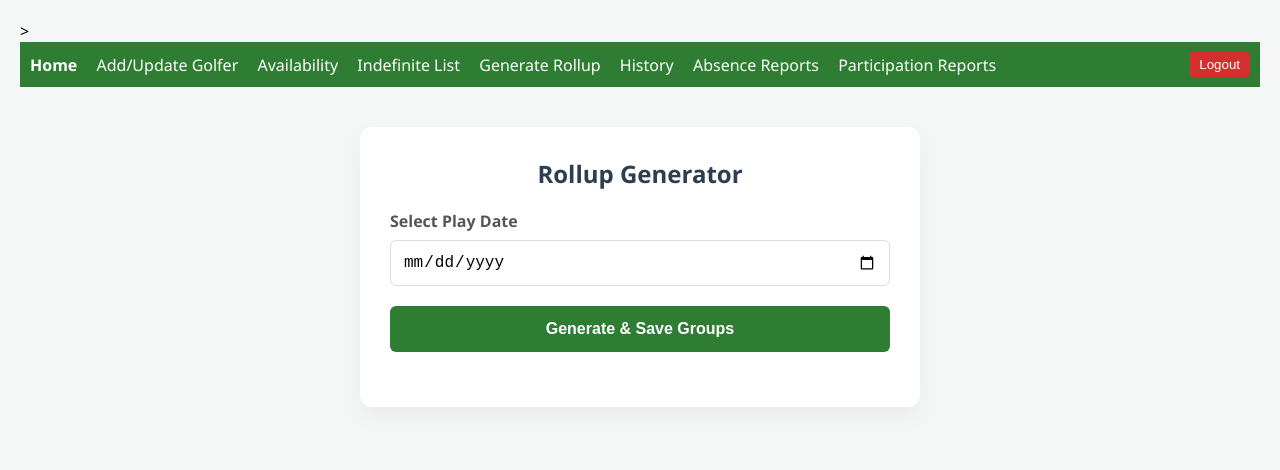
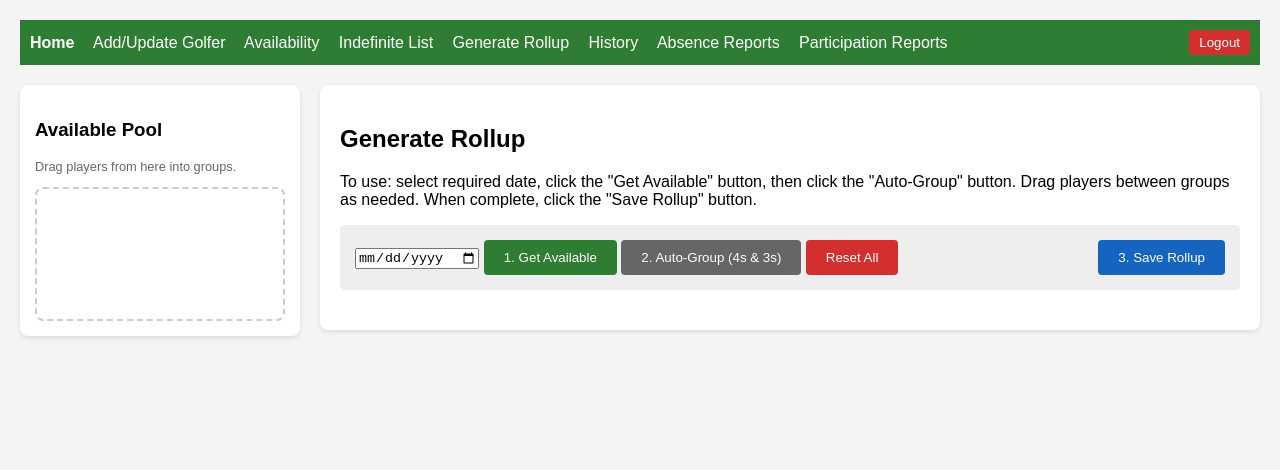
Before and after one commit to wmnick1405/golfrollups, a website: page public/rollup.html in a window 1280 px wide. Drawn offline with Linux system fonts and the light colour scheme; no server answers.

Commit message:
Added drag and drop functionality to roll up to enable manual manilpulation of groups if required before saving.

```diff
--- a/public/rollup.html
+++ b/public/rollup.html
@@ -1,100 +1,101 @@
 <!DOCTYPE html>
-<! This page allows admins to generate rollup groups for a specific date. Admins can select the date they want to generate for, and the system will automatically create balanced groups based on golfer availability and booking history.
-The grouping algorithm first shuffles the available players to ensure randomness, then creates groups of 4 or 3 based on the total number of players. The player with the least booking history is assigned as the booker for each group, with an exemption for players marked as booking exempt.
-Once the groups are generated, they are displayed on the page and also saved to the database.
-Admins can then view the booking sheet for the generated rollup, which can be printed or saved as a PDF to share with players.
-If a rollup already exists for the selected date, the admin is alerted and given the option to view the existing booking sheet
- instead of generating a new rollup. This ensures that duplicate rollups are not created for the same date.>
->
 <html>
 
 <head>
-    <meta name="viewport" content="width=device-width, initial-scale=1">
-    <title>Golf Rollup Generator</title>
+    <title>Generate Rollup</title>
     <style>
         body {
-            font-family: 'Segoe UI', Tahoma, Geneva, Verdana, sans-serif;
-            background: #f4f7f6;
-            margin: 0;
-            padding: 20px;
+            font-family: Arial, sans-serif;
+            margin: 20px;
+            background: #f4f4f4;
         }
 
-        .container {
-            max-width: 500px;
-            margin: 40px auto;
-            background: white;
-            padding: 30px;
-            border-radius: 12px;
-            box-shadow: 0 10px 25px rgba(0, 0, 0, 0.05);
+        .layout {
+            display: flex;
+            gap: 20px;
+            align-items: flex-start;
         }
 
-        h2 {
-            color: #2c3e50;
-            margin-top: 0;
-            text-align: center;
+        /* Sidebar for Available Players */
+        .sidebar {
+            width: 250px;
+            background: white;
+            padding: 15px;
+            border-radius: 8px;
+            box-shadow: 0 2px 5px rgba(0, 0, 0, 0.1);
         }
 
-        .input-group {
-            margin-bottom: 20px;
+        /* Main Area for Groups */
+        .main-content {
+            flex: 1;
+            background: white;
+            padding: 20px;
+            border-radius: 8px;
+            box-shadow: 0 2px 5px rgba(0, 0, 0, 0.1);
         }
 
-        label {
-            display: block;
-            margin-bottom: 8px;
-            font-weight: bold;
-            color: #555;
+        /* Drag and Drop Styling */
+        .player-tag {
+            background: #e1f5fe;
+            border: 1px solid #01579b;
+            padding: 8px 12px;
+            margin: 5px;
+            border-radius: 20px;
+            cursor: grab;
+            display: inline-block;
+            font-size: 0.9em;
+            user-select: none;
         }
 
-        input[type="date"] {
-            width: 100%;
-            padding: 12px;
-            border: 1px solid #ddd;
-            border-radius: 6px;
-            box-sizing: border-box;
-            font-size: 16px;
+        .player-tag:active {
+            cursor: grabbing;
         }
 
-        /* Scoped specifically to buttons inside .container to avoid nav bar issues */
-        .container button {
-            width: 100%;
+        .player-tag.is-booker {
+            border: 2px solid #d32f2f;
+            background: #ffebee;
+            font-weight: bold;
+        }
+
+        .group-container {
+            display: grid;
+            grid-template-columns: repeat(auto-fill, minmax(280px, 1fr));
+            gap: 15px;
+        }
+
+        .group-box {
+            border: 2px dashed #ccc;
+            padding: 15px;
+            border-radius: 8px;
+            min-height: 100px;
+            transition: all 0.2s;
+        }
+
+        /* Visual feedback when hovering over a group */
+        .group-box.drag-over {
+            border-color: #2e7d32;
+            background: #e8f5e9;
+            transform: scale(1.02);
+        }
+
+        .controls {
+            margin-bottom: 20px;
+            padding: 15px;
+            background: #eee;
+            border-radius: 5px;
+        }
+
+        button {
+            padding: 10px 20px;
+            cursor: pointer;
             background: #2e7d32;
             color: white;
             border: none;
-            padding: 14px;
-            border-radius: 6px;
-            font-size: 16px;
-            font-weight: bold;
-            cursor: pointer;
-            transition: background 0.3s;
+            border-radius: 4px;
         }
 
-        .container button:hover {
-            background: #256328;
-        }
-
-        #groups {
-            margin-top: 25px;
-        }
-
-        .group {
-            margin-bottom: 15px;
-            padding: 15px;
-            background: #ffffff;
-            border: 1px solid #e0e0e0;
-            border-left: 6px solid #2e7d32;
-            border-radius: 8px;
-            line-height: 1.6;
-        }
-
-        .booker-label {
-            color: #2e7d32;
-            font-weight: bold;
-        }
-
-        .exempt-label {
-            color: #888;
-            font-size: 0.85em;
-            font-style: italic;
+        button.secondary {
+            background: #666;
         }
     </style>
 </head>
@@ -102,139 +103,204 @@ If a rollup already exists for the selected date, the admin is alerted and given
 <body>
     <div id="nav-placeholder"></div>
 
-    <div class="container">
-        <h2>Rollup Generator</h2>
-
-        <div class="input-group">
-            <label for="date">Select Play Date</label>
-            <input type="date" id="date">
+    <div class="layout">
+        <div class="sidebar">
+            <h3>Available Pool</h3>
+            <p style="font-size:0.8em; color:#666;">Drag players from here into groups.</p>
+            <div id="playerPool" class="group-box" ondragover="allowDrop(event)" ondrop="dropToPool(event)">
+            </div>
         </div>
 
-        <button onclick="generate()">Generate & Save Groups</button>
+        <div class="main-content">
+            <h2>Generate Rollup</h2>
+            <p>To use: select required date, click the "Get Available" button, then click the "Auto-Group" button. Drag players between groups as needed. When complete, click the "Save Rollup" button.</p>
+            <div class="controls">
+                <input type="date" id="rollupDate">
+                <button onclick="fetchAvailable()">1. Get Available</button>
+                <button class="secondary" onclick="autoDistribute()">2. Auto-Group (4s & 3s)</button>
+                <button onclick="resetPool()" style="background:#d32f2f;">Reset All</button>
+                <button onclick="saveRollup()" style="float:right; background:#1565c0;">3. Save Rollup</button>
+            </div>
 
-        <div id="groups"></div>
+            <div id="groupsContainer" class="group-container">
+            </div>
+        </div>
     </div>
 
     <script src="js/shared.js"></script>
+    <script>
+        let pool = [];   // Players not in a group
+        let groups = []; // Array of Arrays [[p1, p2], [p3, p4]]
 
-    <script>
-        function shuffle(array) {
-            for (let i = array.length - 1; i > 0; i--) {
-                let j = Math.floor(Math.random() * (i + 1));
-                [array[i], array[j]] = [array[j], array[i]];
-            }
-            return array;
+        // 1. FETCH DATA
+        async function fetchAvailable() {
+            const date = document.getElementById("rollupDate").value;
+            if (!date) return alert("Select a date first");
+
+            const data = await apiFetch(`/api/available?date=${date}`);
+            pool = data.map(p => ({ golfer_id: p._id, name: p.name, booker: false }));
+            groups = []; // Clear existing groups
+            renderAll();
         }
 
-        function buildGroups(players) {
-            let total = players.length;
-            if (total === 0) return [];
+        // 2. AUTOMATIC DISTRIBUTION (Optional starting point)
+        function autoDistribute() {
+            if (pool.length === 0) return alert("No players in pool to distribute.");
 
-            if (total === 5) {
-                return [players.splice(0, 3), players.splice(0, 2)];
+            // 1. Shuffle the pool to keep things fair and random
+            let tempPool = [...pool].sort(() => Math.random() - 0.5);
+            const total = tempPool.length;
+            groups = [];
+
+            // 2. The Golf Math: Determine how many 4s and 3s
+            let num4s = Math.floor(total / 4);
+            let remainder = total % 4;
+
+            // Logic: If we have a remainder of 1 (e.g., 9, 13 players)
+            // or 2 (e.g., 10, 14 players), we convert 4-person groups into 3s.
+            if (remainder === 1 && num4s > 0) {
+                num4s -= 2; // We turn two 4s into three 3s
+            } else if (remainder === 2 && num4s > 0) {
+                num4s -= 1; // We turn one 4 into two 3s
+            } else if (remainder === 3) {
+                // Remainder 3 is perfect—it just becomes its own group of 3
             }
 
-            let fours = 0, threes = 0;
-            if (total % 4 === 0) fours = total / 4;
-            else if (total % 4 === 3) { fours = Math.floor(total / 4); threes = 1; }
-            else if (total % 4 === 2) { fours = Math.floor(total / 4) - 1; threes = 2; }
-            else if (total % 4 === 1) { fours = Math.floor(total / 4) - 2; threes = 3; }
+            // Safety check: ensure num4s doesn't go negative for very small groups
+            num4s = Math.max(0, num4s);
 
-            let groups = [];
-            for (let i = 0; i < fours; i++) groups.push(players.splice(0, 4));
-            for (let i = 0; i < threes; i++) groups.push(players.splice(0, 3));
-            if (players.length > 0) groups[groups.length - 1].push(...players);
+            // 3. Create the 4-person groups
+            for (let i = 0; i < num4s; i++) {
+                groups.push(tempPool.splice(0, 4));
+            }
 
-            return groups;
+            // 4. Everything else goes into 3-person groups (or the final remainder)
+            while (tempPool.length > 0) {
+                let size = (tempPool.length >= 3) ? 3 : tempPool.length;
+                groups.push(tempPool.splice(0, size));
+            }
+
+            pool = []; // Clear the pool as everyone is now in a group
+            renderAll();
         }
 
-        function chooseBooker(group) {
-            return group.sort((a, b) => {
-                if (a.booking_count !== b.booking_count) return a.booking_count - b.booking_count;
-                return new Date(a.last_booked) - new Date(b.last_booked);
+        function resetPool() {
+            if (groups.length === 0) return;
+            if (!confirm("Move everyone back to the pool and clear all groups?")) return;
+
+            // Flatten all groups back into the pool array
+            groups.forEach(group => {
+                pool.push(...group);
+            });
+
+            groups = []; // Delete all group boxes
+            renderAll();
+        }
+
+        // 3. RENDER LOGIC
+        function renderAll() {
+            renderPool();
+            renderGroups();
+        }
+
+        function renderPool() {
+            const container = document.getElementById("playerPool");
+            container.innerHTML = "";
+            pool.forEach((player, idx) => {
+                container.appendChild(createPlayerTag(player, "pool", idx));
             });
         }
 
-        async function generate() {
-            const dateInput = document.getElementById('date').value;
-            if (!dateInput) return alert("Please select a date first");
+        function renderGroups() {
+    const container = document.getElementById("groupsContainer");
+    container.innerHTML = "";
 
-            try {
-                const checkRes = await fetch(`/api/rollups/find?date=${dateInput}`);
-                if (checkRes.ok) {
-                    const existing = await checkRes.json();
-                    if (existing && existing._id) {
-                        alert("A rollup already exists for this date.");
-                        if (confirm("View existing booking sheet?")) {
-                            window.location.href = "/bookingsheet.html?id=" + existing._id;
-                        }
-                        return;
-                    }
-                }
+    groups.forEach((group, gIdx) => {
+        // We create the element and call it 'groupDiv'
+        const groupDiv = document.createElement("div");
+        groupDiv.className = "group-box";
 
-                const res = await fetch(`/api/available?date=${dateInput}`);
-                if (res.status === 401) { window.location.href = "/"; return; }
+        // NOW use 'groupDiv' here:
+        groupDiv.innerHTML = `<strong>Group ${gIdx + 1} <span style="color:#666; font-size:0.8em;">(${group.length} players)</span></strong><hr>`;
 
-                const players = await res.json();
-                if (!players || players.length === 0) return alert("No players available for this day.");
+        // Set up Drop Zone
+        groupDiv.ondragover = allowDrop;
+        groupDiv.ondragenter = () => groupDiv.classList.add('drag-over');
+        groupDiv.ondragleave = () => groupDiv.classList.remove('drag-over');
+        groupDiv.ondrop = (e) => handleDrop(e, gIdx);
 
-                shuffle(players);
-                const groups = buildGroups(players);
+        group.forEach((player, pIdx) => {
+            const tag = createPlayerTag(player, gIdx, pIdx);
+            tag.onclick = () => {
+                player.booker = !player.booker;
+                renderAll();
+            };
+            groupDiv.appendChild(tag); // Add player to groupDiv
+        });
 
-                const div = document.getElementById('groups');
-                div.innerHTML = "";
-                let saveGroups = [];
+        container.appendChild(groupDiv); // Add groupDiv to the page
+    });
+}
 
-                for (let i = 0; i < groups.length; i++) {
-                    let sortedGroup = chooseBooker(groups[i]);
+        function createPlayerTag(player, gIdx, pIdx) {
+            const span = document.createElement("span");
+            span.className = `player-tag ${player.booker ? 'is-booker' : ''}`;
+            span.draggable = true;
+            span.textContent = player.name + (player.booker ? " ⭐" : "");
 
-                    // Exemption Swap Logic
-                    if (sortedGroup[0].booking_exempt) {
-                        const nonExemptIndex = sortedGroup.findIndex(p => !p.booking_exempt);
-                        if (nonExemptIndex !== -1) {
-                            [sortedGroup[0], sortedGroup[nonExemptIndex]] = [sortedGroup[nonExemptIndex], sortedGroup[0]];
-                        }
-                    }
-
-                    const gDiv = document.createElement('div');
-                    gDiv.className = "group";
-                    let html = `<strong>Group ${i + 1}</strong><br>`;
-                    let saveGroup = [];
-
-                    sortedGroup.forEach((p, index) => {
-                        const isBooker = (index === 0);
-                        const tag = isBooker ? ' <span class="booker-label">(Booker)</span>' :
-                                    (p.booking_exempt ? ' <span class="exempt-label">(Exempt)</span>' : '');
-
-                        html += `${p.name}${tag}<br>`;
-                        saveGroup.push({ golfer_id: p._id, name: p.name, booker: isBooker });
-                    });
-
-                    saveGroups.push(saveGroup);
-                    gDiv.innerHTML = html;
-                    div.appendChild(gDiv);
-                }
-
-                const saveRes = await fetch('/api/rollups', {
-                    method: 'POST',
-                    headers: { 'Content-Type': 'application/json' },
-                    body: JSON.stringify({ date: dateInput, groups: saveGroups })
-                });
-
-                const result = await saveRes.json();
-                if (result.success) {
-                    for (const group of saveGroups) {
-                        const booker = group.find(p => p.booker === true);
-                        if (booker) fetch("/api/booker/" + booker.golfer_id, { method: "POST" });
-                    }
-                    alert("Rollup generated and saved successfully!");
-                }
-            } catch (err) {
-                console.error("Process Error:", err);
-                alert("An error occurred during generation.");
-            }
+            span.ondragstart = (e) => {
+                e.dataTransfer.setData("fromIdx", pIdx);
+                e.dataTransfer.setData("fromGroup", gIdx);
+            };
+            return span;
         }
 
+        // 4. DRAG AND DROP HANDLERS
+        function allowDrop(e) { e.preventDefault(); }
+
+        function handleDrop(e, toGIdx) {
+            e.preventDefault();
+            const fromGIdx = e.dataTransfer.getData("fromGroup");
+            const pIdx = parseInt(e.dataTransfer.getData("fromIdx"));
+
+            let player;
+            if (fromGIdx === "pool") {
+                player = pool.splice(pIdx, 1)[0];
+            } else {
+                player = groups[fromGIdx].splice(pIdx, 1)[0];
+            }
+
+            groups[toGIdx].push(player);
+            renderAll();
+        }
+
+        function dropToPool(e) {
+            e.preventDefault();
+            const fromGIdx = e.dataTransfer.getData("fromGroup");
+            const pIdx = parseInt(e.dataTransfer.getData("fromIdx"));
+
+            if (fromGIdx === "pool") return;
+
+            const player = groups[fromGIdx].splice(pIdx, 1)[0];
+            pool.push(player);
+            renderAll();
+        }
+
+        // 5. SAVE
+        async function saveRollup() {
+            const date = document.getElementById("rollupDate").value;
+            // Filter out empty groups
+            const cleanGroups = groups.filter(g => g.length > 0);
+
+            const res = await fetch("/api/rollups", {
+                method: "POST",
+                headers: { "Content-Type": "application/json" },
+                body: JSON.stringify({ date, groups: cleanGroups })
+            });
+
+            if (res.ok) alert("Rollup Saved Successfully!");
+        }
     </script>
 </body>
+
 </html>
```
Also changed, not shown: public/rollup copy.html (added, +240 -0 lines).
